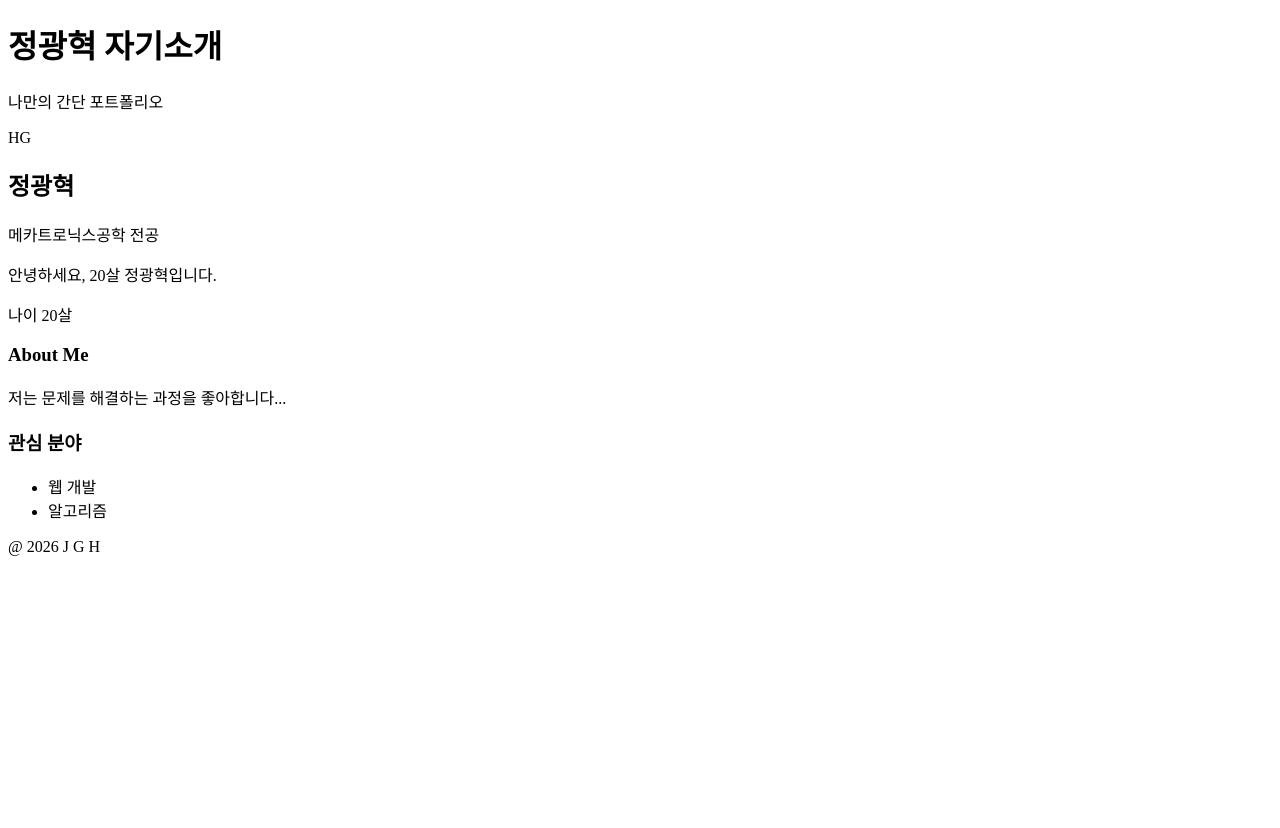
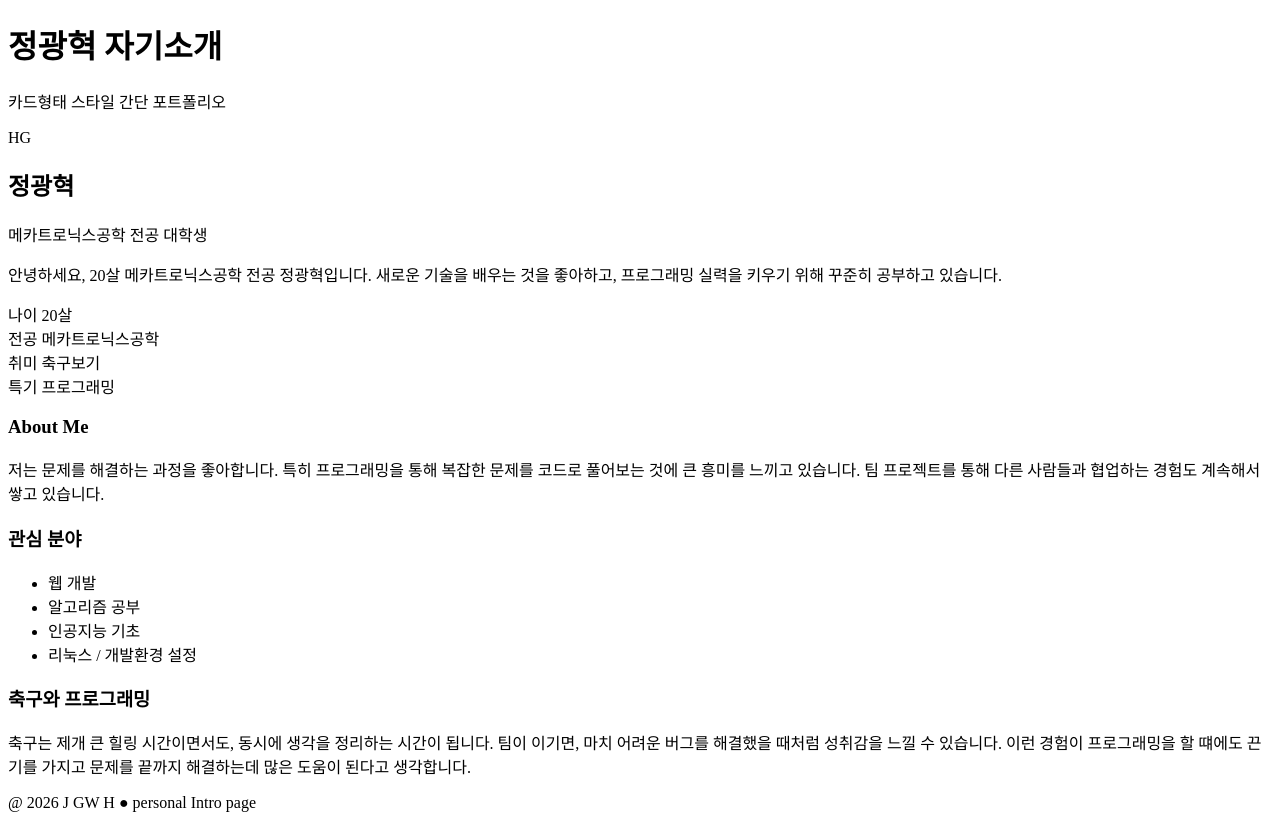
Before and after one commit to JGH-hub1234/JGH-hub1234.github.io, a plain HTML site: page index.html in a window 1280 px wide. Before the commit the page ends 800 px from the top, so only its background shows below. Drawn offline with Linux system fonts and the light colour scheme.

Commit message:
Update index.html

```diff
--- a/index.html
+++ b/index.html
@@ -9,42 +9,78 @@
     <div class="page">
         <header class="header">
             <h1>정광혁 자기소개</h1>
-            <p class="subtitle">나만의 간단 포트폴리오</p>
+            <p class="subtitle">카드형태 스타일 간단 포트폴리오</p>
         </header>
 
         <main class="container">
             <section class="profile-card">
                 <div class="profile-left">
-                    <div class="avatar"><span>HG</span></div>
+                    <div class="avatar">
+                        <span>HG</span>
+                    </div>
                 </div>
                 <div class="profile-right">
                     <h2>정광혁</h2>
-                    <p class="profile-role">메카트로닉스공학 전공</p>
-                    <p class="profile-summary">안녕하세요, 20살 정광혁입니다.</p>
+                    <p class="profile-role">메카트로닉스공학 전공 대학생</p>
+                    <p class="profile-summary">
+                        안녕하세요, 20살 메카트로닉스공학 전공 정광혁입니다.
+                        새로운 기술을 배우는 것을 좋아하고, 프로그래밍 실력을 키우기 위해 꾸준히 공부하고 있습니다.
+                    </p>
+
                     <div class="info-grid">
                         <div class="info-item">
                             <span class="info-label">나이</span>
-                            <span class="info value">20살</span>
+                            <span class="info-value">20살</span>
                         </div>
+                        <div class="info-item">
+                            <span class="info-label">전공</span>
+                            <span class="info-value">메카트로닉스공학</span>
+                        </div>
+                        <div class="info-item">
+                            <span class="info-label">취미</span>
+                            <span class="info-value">축구보기</span>
+                        </div>
+                        <div class="info-item">
+                            <span class="info-label">특기</span>
+                            <span class="info-value">프로그래밍</span>
+                        </div>
+                    </div>
+                </div>
+            </section>
+
             <section class="section-card">
                 <h3>About Me</h3>
-                            <p>저는 문제를 해결하는 과정을 좋아합니다...</p>
+                <p>
+                    저는 문제를 해결하는 과정을 좋아합니다. 특히 프로그래밍을 통해
+                    복잡한 문제를 코드로 풀어보는 것에 큰 흥미를 느끼고 있습니다.
+                    팀 프로젝트를 통해 다른 사람들과 협업하는 경험도 계속해서 쌓고 있습니다.
+                </p>
             </section>
 
             <section class="section-card">
                 <h3>관심 분야</h3>
                 <ul class="tag-list">
                     <li class="tag">웹 개발</li>
-                                <li class="tag">알고리즘</li>
+                    <li class="tag">알고리즘 공부</li>
+                    <li class="tag">인공지능 기초</li>
+                    <li class="tag">리눅스 / 개발환경 설정</li>
                 </ul>
             </section>
 
+            <section class="section-card">
+                <h3>축구와 프로그래밍</h3>
+                <p>
+                    축구는 제개 큰 힐링 시간이면서도, 동시에 생각을 정리하는 시간이 됩니다.
+                    팀이 이기면, 마치 어려운 버그를 해결했을 때처럼
+                    성취감을 느낄 수 있습니다.
+                    이런 경험이 프로그래밍을 할 떄에도 끈기를 가지고 문제를 끝까지 해결하는데
+                    많은 도움이 된다고 생각합니다.
+                </p>
+            </section>
+
             <footer class="footer">
-                            <p>@ 2026 J G H</p>
+                <p>@ 2026 J GW H ● personal Intro page</p>
             </footer>
-                    </div>
-                </div>
-            </section>
         </main>
     </div>
 </body>
```
Lines whose indentation alone changed are shown as unchanged.
